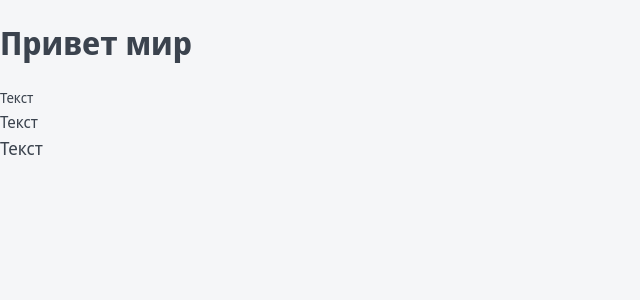
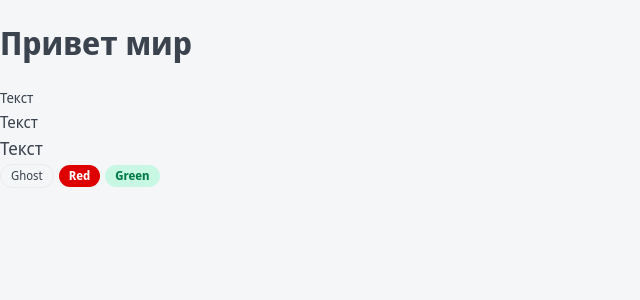
Before and after one commit to Yuzeyzer/react-next-ssr-typescript-top-api, a Next.js app: page / in a window 1280 px wide. Shown: the top 300 px of the page, without its empty margins (0-640 px from the left). Built offline with nearby package versions, Linux system fonts and the light colour scheme.

Commit message:
Created Tag Component && his interface && styles

```diff
--- /dev/null
+++ b/components/Tag/Tag.module.css
@@ -0,0 +1,54 @@
+.tag {
+	display: inline-block;
+
+	box-sizing: border-box;
+
+	margin-right: 5px;
+
+	border-radius: 20px;
+}
+
+.s {
+	padding: 5px 10px;
+
+	font-size: 12px;
+	line-height: 12px;
+}
+
+.m {
+	padding: 5px 10px;
+
+	font-size: 14px;
+	line-height: 14px;
+}
+
+.ghost {
+	border: 1px solid var(--gray-light);
+}
+
+.red {
+	color: var(--white);
+	background: #DE0000;
+
+	font-weight: 700;
+}
+
+.gray {
+	color: var(--white);
+	background: #B3C0D9;
+
+	font-weight: 700;
+}
+
+.green {
+	color: var(--green);
+	background: var(--green-light);
+
+	font-weight: 700;
+}
+
+.primary {
+	color: var(--primary);
+	border: 1px solid var(--primary);
+	background: none;
+}
--- /dev/null
+++ b/components/Tag/index.tsx
@@ -0,0 +1,27 @@
+import { IPProps } from './Tag.props';
+import styles from './Tag.module.css';
+import cn from 'classnames';
+
+export const Tag = ({
+	size = 's',
+	color = 'ghost',
+	href,
+	children,
+	...props
+}: IPProps): JSX.Element => {
+	return (
+		<div
+			className={cn(styles.tag, {
+				[styles.s]: size == 's',
+				[styles.m]: size == 'm',
+				[styles.ghost]: color == 'ghost',
+				[styles.red]: color == 'red',
+				[styles.gray]: color == 'gray',
+				[styles.green]: color == 'green',
+				[styles.primary]: color == 'primary',
+			})}
+			{...props}>
+			{href ? <a href={href}>{children}</a> : children}
+		</div>
+	);
+};
--- a/components/index.ts
+++ b/components/index.ts
@@ -1,3 +1,4 @@
 export * from './Htag';
 export * from './Button';
 export * from './P';
+export * from './Tag';
--- a/pages/index.tsx
+++ b/pages/index.tsx
@@ -1,4 +1,4 @@
-import { Htag, P } from '../components';
+import { Htag, P, Tag } from '../components';
 
 export default function Home(): JSX.Element {
 	return (
@@ -7,6 +7,9 @@
 			<P size='s'>Текст</P>
 			<P>Текст</P>
 			<P size='l'>Текст</P>
+			<Tag>Ghost</Tag>
+			<Tag color='red'>Red</Tag>
+			<Tag color='green'>Green</Tag>
 		</div>
 	);
 }
```
Also changed, not shown: components/Tag/Tag.props.ts (added, +8 -0 lines).
